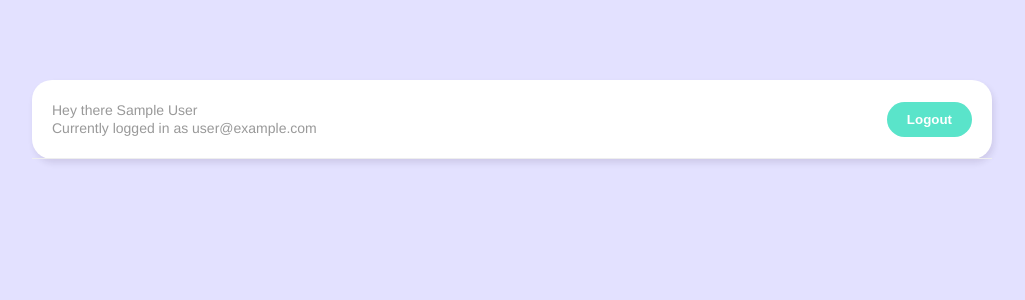
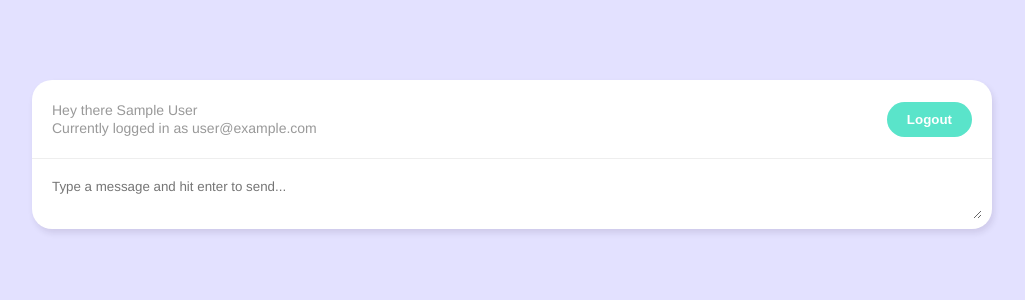
Before and after one commit to anasZabili/vue_udemy_tnn_101_live_chat, a Vue app: page /chatroom in a window 1280 px wide. Shown: the top 300 px of the page, without its empty margins (128-1153 px from the left). Built offline with nearby package versions, Linux system fonts and the light colour scheme; no server answers; sample sign-in values are in the browser's storage.

Commit message:
lesson 118 (onSnapShot firebase cool)

```diff
--- /dev/null
+++ b/src/components/NewChatForm.vue
@@ -0,0 +1,54 @@
+<template>
+  <form>
+    <textarea
+      v-model="message"
+      placeholder="Type a message and hit enter to send..."
+      @keypress.enter.prevent="handleSubmit"
+    ></textarea>
+    <div class="error">{{ error }}</div>
+  </form>
+</template>
+
+<script>
+import { ref } from "vue";
+import getUser from "../composable/getUser";
+import { timestamp } from "../firebase/config";
+import useCollection from "../composable/useCollection";
+export default {
+  setup() {
+    const { user } = getUser();
+    const { error, addDoc } = useCollection("messages");
+    console.log("🚀 ~ file: NewChatForm.vue ~ line 18 ~ setup ~ user", user);
+    const message = ref("");
+    const handleSubmit = async () => {
+      const chat = {
+        name: user.value.displayName,
+        message: message.value,
+        createdAt: timestamp(),
+      };
+      await addDoc(chat);
+      if (!error.value) {
+        message.value = "";
+      }
+    };
+    return { message, handleSubmit, error };
+  },
+};
+</script>
+
+<style scoped>
+form {
+  margin: 10px;
+}
+textarea {
+  width: 100%;
+  max-width: 100%;
+  margin-bottom: 6px;
+  padding: 10px;
+  box-sizing: border-box;
+  border: 0;
+  border-radius: 20px;
+  font-family: inherit;
+  outline: none;
+}
+</style>
--- /dev/null
+++ b/src/composable/useCollection.js
@@ -0,0 +1,21 @@
+import { ref } from "vue";
+import { projectFirestore } from "../firebase/config";
+
+// ici on place l'erreur dans le use collection car
+// on a besoin d'une varable erreur par message
+const useCollection = (collectionName) => {
+  const error = ref(null);
+
+  const addDoc = async (doc) => {
+    error.value = null;
+    try {
+      await projectFirestore.collection(collectionName).add(doc);
+    } catch (err) {
+      console.log(err.message);
+      error.value = "could not send the message";
+    }
+  };
+  return { error, addDoc };
+};
+
+export default useCollection;
--- a/src/views/ChatRoom.vue
+++ b/src/views/ChatRoom.vue
@@ -1,6 +1,7 @@
 <template>
   <div class="container">
     <NavBar />
+    <NewChatForm />
   </div>
 </template>
 
@@ -10,10 +11,12 @@
 import { firebaseAuth } from "../firebase/config";
 import getUser from "../composable/getUser";
 import { useRouter } from "vue-router";
+import NewChatForm from "../components/NewChatForm";
 
 export default {
   components: {
     NavBar,
+    NewChatForm,
   },
   setup() {
     const router = useRouter();
```
Also changed, not shown: src/composable/getCollection.js (added, +35 -0 lines).
